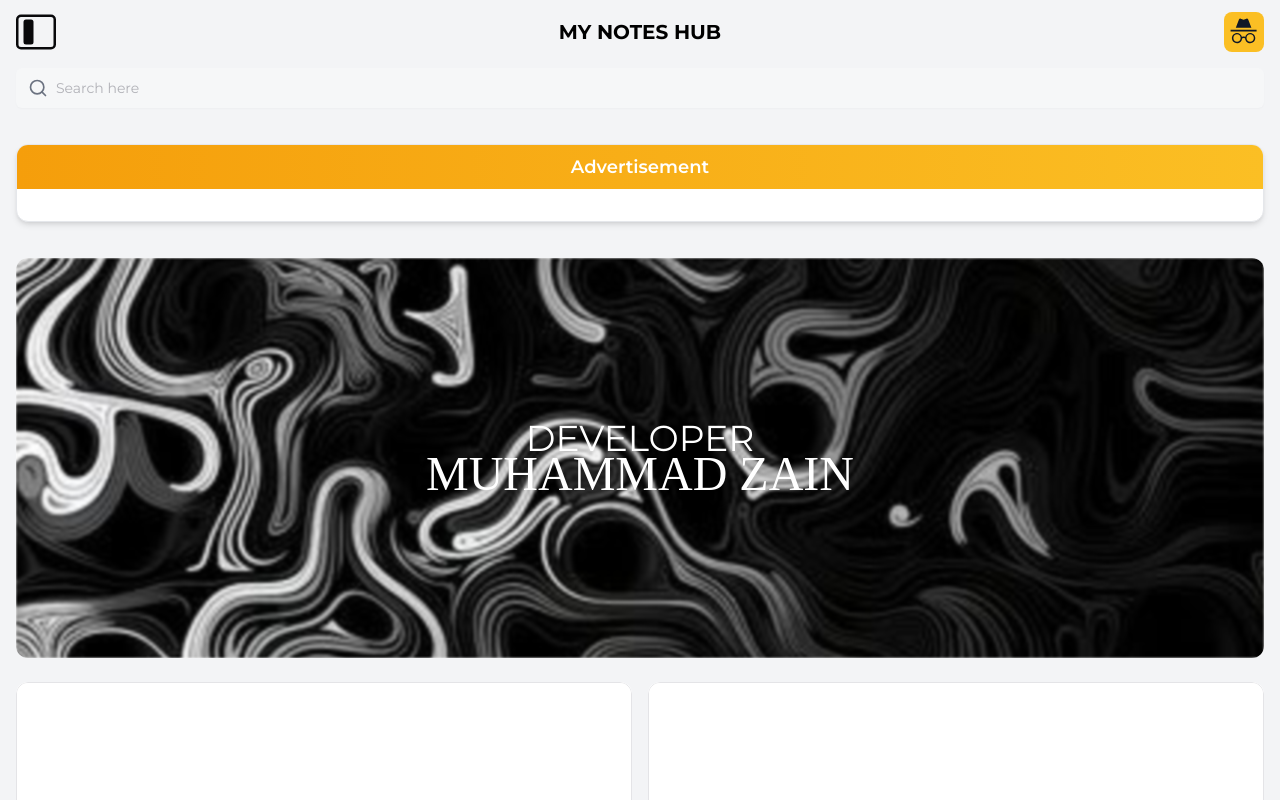
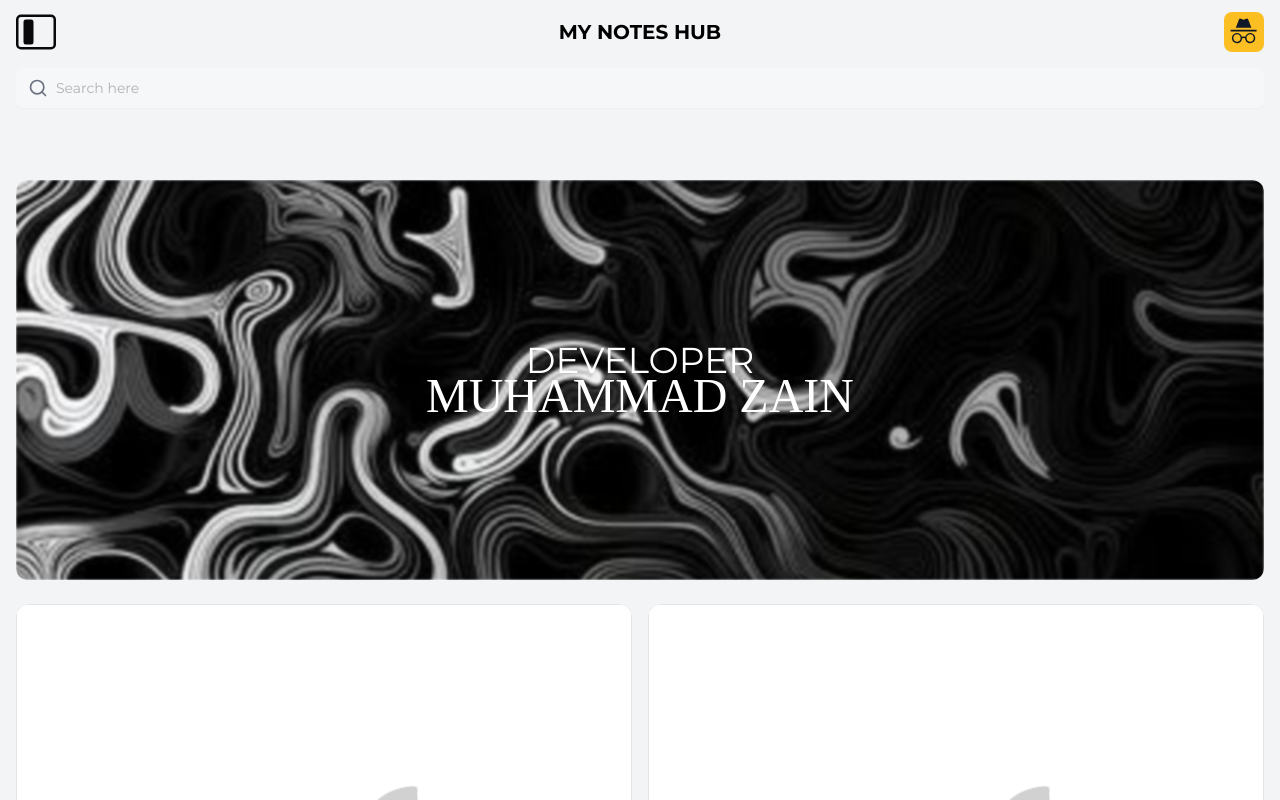
Before and after one commit to muhamadzainalam-dev/MyNotesHub, a Next.js app: page / in a window 1280 px wide. Shown: the top 800 px of the page. Built offline with nearby package versions, Linux system fonts and the light colour scheme; a web font is replaced by a local one.

Commit message:
Update layout.jsx

```diff
--- a/app/layout.jsx
+++ b/app/layout.jsx
@@ -26,14 +26,7 @@ const AdBanner = () => {
 
   return (
     <div className="mt-32 max-w-8xl mx-auto bg-gray-100 p-4">
-      <div className="bg-white shadow-md rounded-xl overflow-hidden border border-gray-200">
-        {/* Card Header */}
-        <div className="bg-gradient-to-r from-amber-500 to-amber-400 text-white text-center py-2">
-          <h2 className="text-lg font-semibold">Advertisement</h2>
-        </div>
-
-        {/* Ad Container */}
-        <div className="p-4 flex justify-center">
+      <div className="flex justify-center">
         <ins
           className="adsbygoogle"
           style={{ display: "block" }}
@@ -42,7 +35,6 @@ const AdBanner = () => {
           data-ad-format="horizontal"
           data-full-width-responsive="true"
         ></ins>
-        </div>
       </div>
     </div>
   );
@@ -93,13 +85,11 @@ export default function RootLayout({ children }) {
           {/* Bottom Ads */}
           {pathname !== "/pages/AboutUs" && (
             <div className="bg-gray-100 px-4 pb-6">
-              <div className="grid grid-cols-2 gap-4">
-                <div className="bg-white overflow-hidden">
+              <div className="bg-white">
                 <GoogleAd slot="4228674601" />
               </div>
-                <div className="bg-white overflow-hidden">
+              <div className="bg-white">
                 <GoogleAd slot="4228674601" />
-                </div>
               </div>
               <ContactCard />
             </div>
```
Lines whose indentation alone changed are shown as unchanged.
